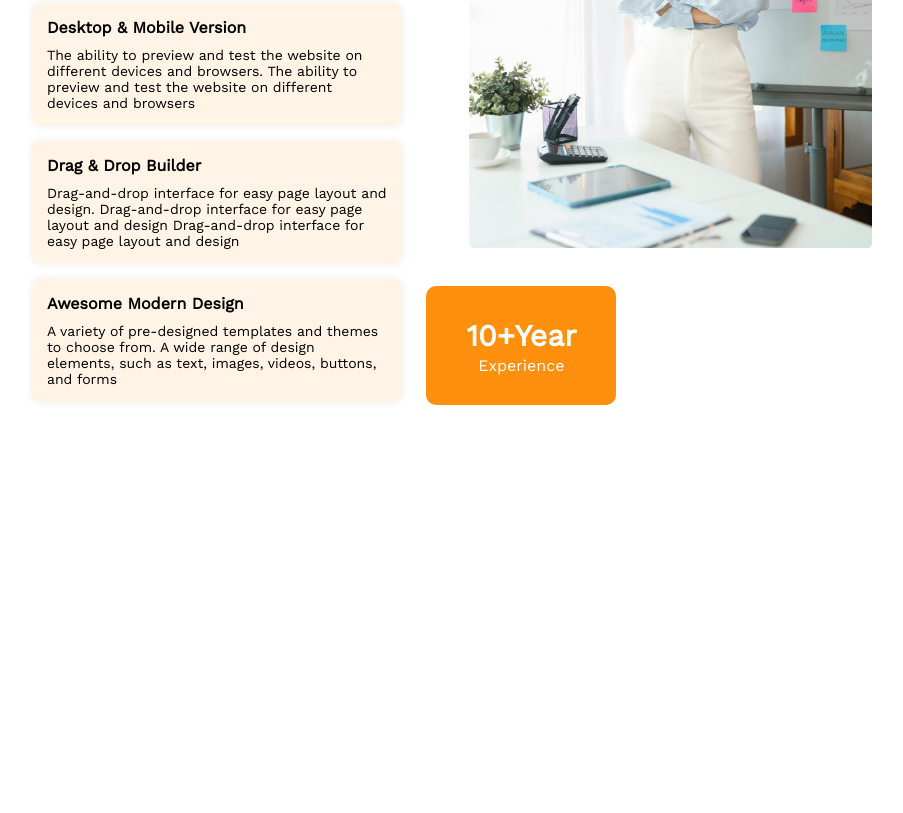
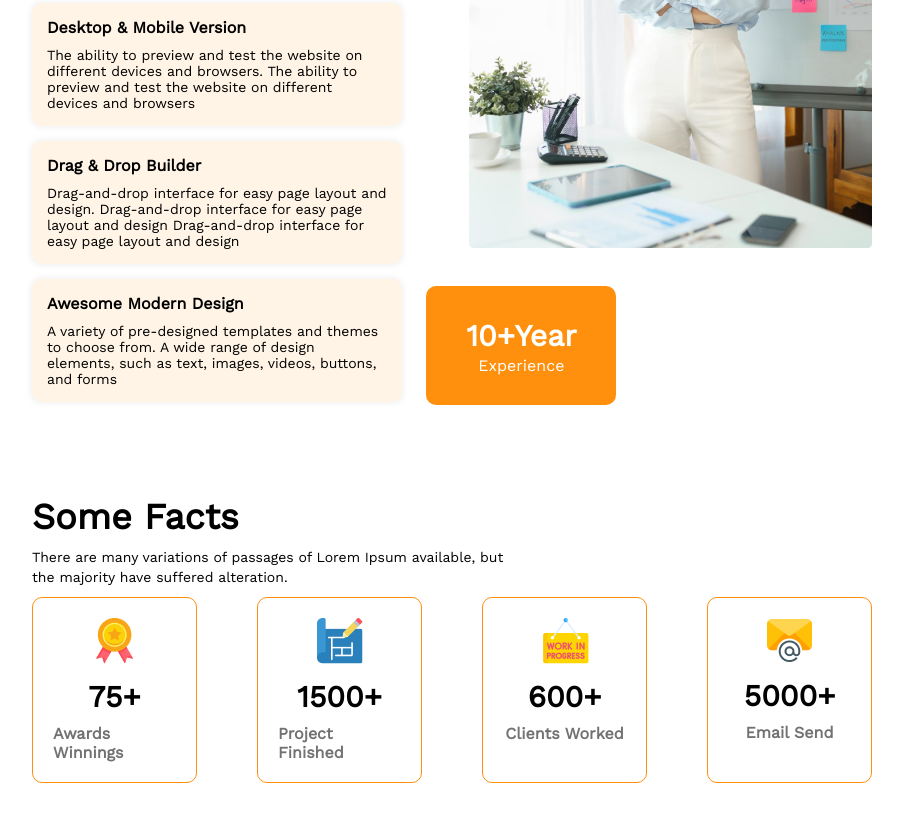
Before and after one commit to ProdipKirtania/architecture-template, a plain HTML site: page index.html in a window 1280 px wide. Shown: the part 1778-2591 px from the top of the page, without its empty margins (188-1091 px from the left). Before the commit the page ends 2225 px from the top, so only its background shows below. Drawn offline with nearby package versions, Linux system fonts and the light colour scheme.

Commit message:
facts section added with mobile response

```diff
--- a/index.html
+++ b/index.html
@@ -128,6 +128,38 @@
     </section>
     <!-- feature section ends -->
 
+    <!-- facts section starts -->
+    <section class="facts">
+      <h3 class="section-title">Some Facts</h3>
+      <p class="fact-description">There are many variations of passages of Lorem Ipsum available, but<br>the majority have suffered alteration.</p>
+  <div class="fact-incons">
+          <div class="fact-icon-box">
+              <img src="./images/icons/ribon.png" alt="">
+              <p class="fact-numbers">75+</p>
+              <p class="fact-info">Awards Winnings</p>
+          </div>
+
+          <div class="fact-icon-box">
+              <img src="./images/icons/projects.png" alt="">
+              <p class="fact-numbers">1500+</p>
+              <p class="fact-info">Project Finished</p>
+          </div>
+
+          <div class="fact-icon-box">
+              <img src="./images/icons/customers.png" alt="">
+              <p class="fact-numbers">600+</p>
+              <p class="fact-info">Clients Worked</p>
+          </div>
+
+          <div class="fact-icon-box">
+              <img src="./images/icons/email.png" alt="">
+              <p class="fact-numbers">5000+</p>
+              <p class="fact-info">Email Send</p>
+          </div>
+  </div>
+</section>
+    <!-- facts section ends -->
+
   </main>
   <footer>
 
--- a/styles/responsive.css
+++ b/styles/responsive.css
@@ -34,7 +34,7 @@
 
     /* quick list section media query */
     .quick-list {
-        padding: var(--mobile-primary-paddinge);
+        padding: var(--mobile-primary-padding);
         flex-direction: column;
         margin-top: 40px;
         gap: 20px;
@@ -52,7 +52,7 @@
 
 /* feature media query */
 .features-section {
-    padding: var(--primary-padding-mobile);
+    padding: var(--mobile-primary-padding);
     flex-direction: column;
     margin: 20px 0;
 }
@@ -76,5 +76,24 @@
     line-height: 24px;
 }
 
+/* facts media query */
+.facts {
+    padding: var(--mobile-primary-padding);
+}
+
+.fact-incons {
+    padding: var(--mobile-primary-padding);
+    grid-template-columns: repeat(1, 1fr);
+    margin-top: 20px;
+}
+
+.fact-numbers {
+    font-size: 36px;
+}
+
+.fact-info {
+    font-size: 20px;
+}
+
 
 }
--- a/styles/style.css
+++ b/styles/style.css
@@ -31,8 +31,13 @@
     --transition-02: all .2s ease;
     --transition-03: all .3s ease;
     --transition-04: all .4s ease;
+}
 
-
+.section-title {
+    font-size: 36px;
+    line-height: 40px;
+    position: relative;
+    font-weight: 700;
 }
 
 /* button default design */
@@ -218,7 +223,6 @@ Feature styles start
     line-height: 40px;
     position: relative;
     font-weight: 700;
-
 }
 
 .features-section-title::after {
@@ -269,3 +273,64 @@ Feature styles start
 /* =========================
 Feature styles ends
 ========================= */
+
+
+/* =========================
+facts styles start
+========================= */
+
+.facts {
+    padding: var(--padding-primary);
+}
+.features-section-title {
+    margin: 0 0 18px 15px;
+    font-size: 36px;
+    line-height: 40px;
+    position: relative;
+    font-weight: 700;
+}
+.fact-description, .sponsors-tex{
+    font-size: 14px;
+    margin: 10px 0;
+    line-height: 20px;
+}
+
+
+.fact-incons {
+    /* padding: var(--padding-secondary); */
+    display: grid;
+    grid-template-columns: repeat(4, 1fr);
+    grid-gap: 60px;
+}
+
+
+.fact-icon-box {
+    padding: 20px;
+    display: flex;
+    align-items: center;
+    flex-direction: column;
+    border-radius: 10px;
+    border: 1px solid var(--primary-color);
+    cursor: pointer;
+    font-weight: 800;
+    color: var(--dark-two);
+    transition: var(--transition-03);
+}
+.fact-icon-box:hover {
+    background-color: var(--primary-color-light);
+    color: var(--primary-color);
+    transform:  scale(110%);
+}
+.fact-icon-box .fact-numbers {
+    font-size: 30px;
+    margin: 5px 0 0;
+    padding: 10px 0;
+}
+.fact-info {
+    font-size: 16px;
+    color: var(--dark-three);
+}
+
+/* =========================
+facts styles ends
+========================= */
```
